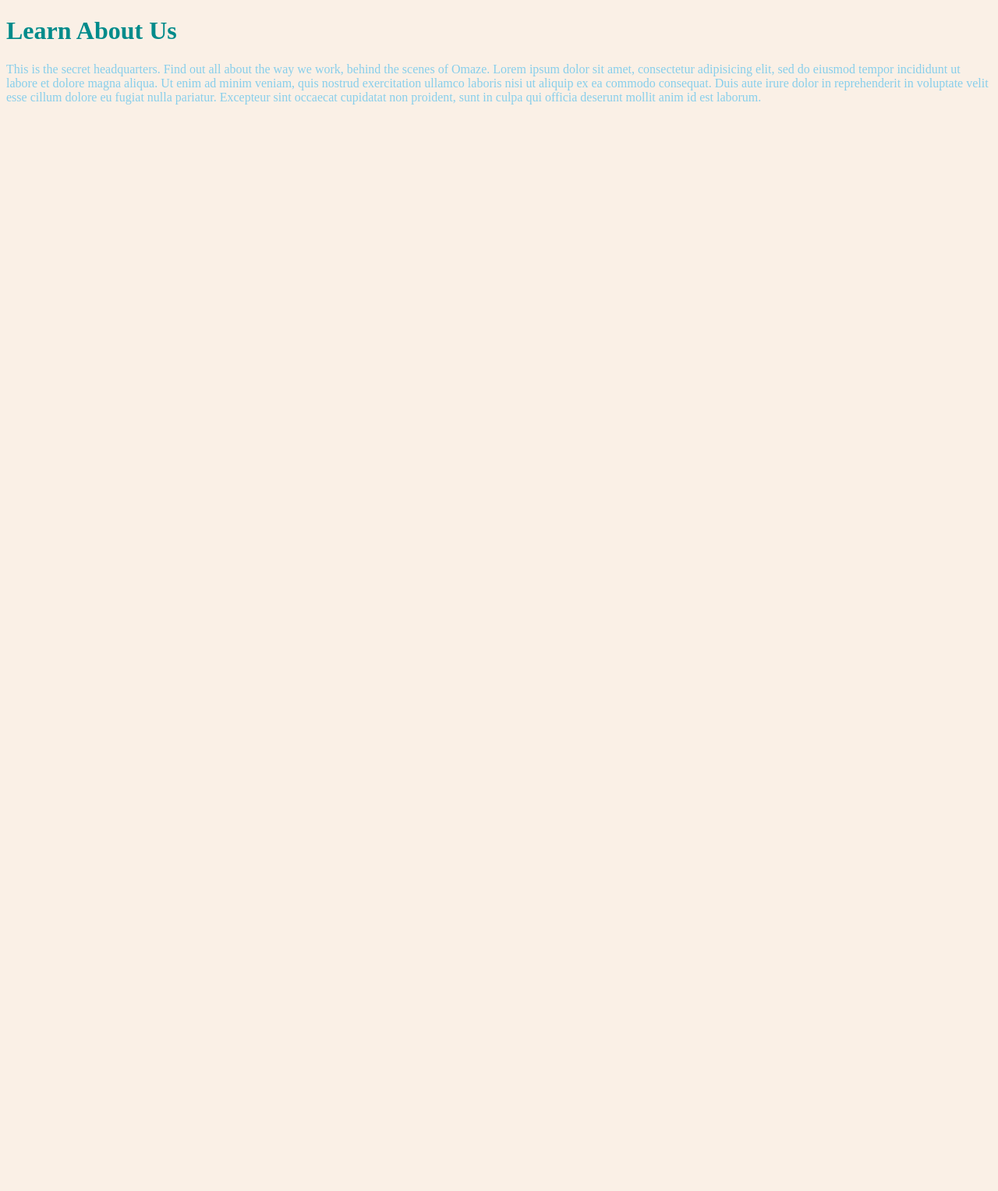
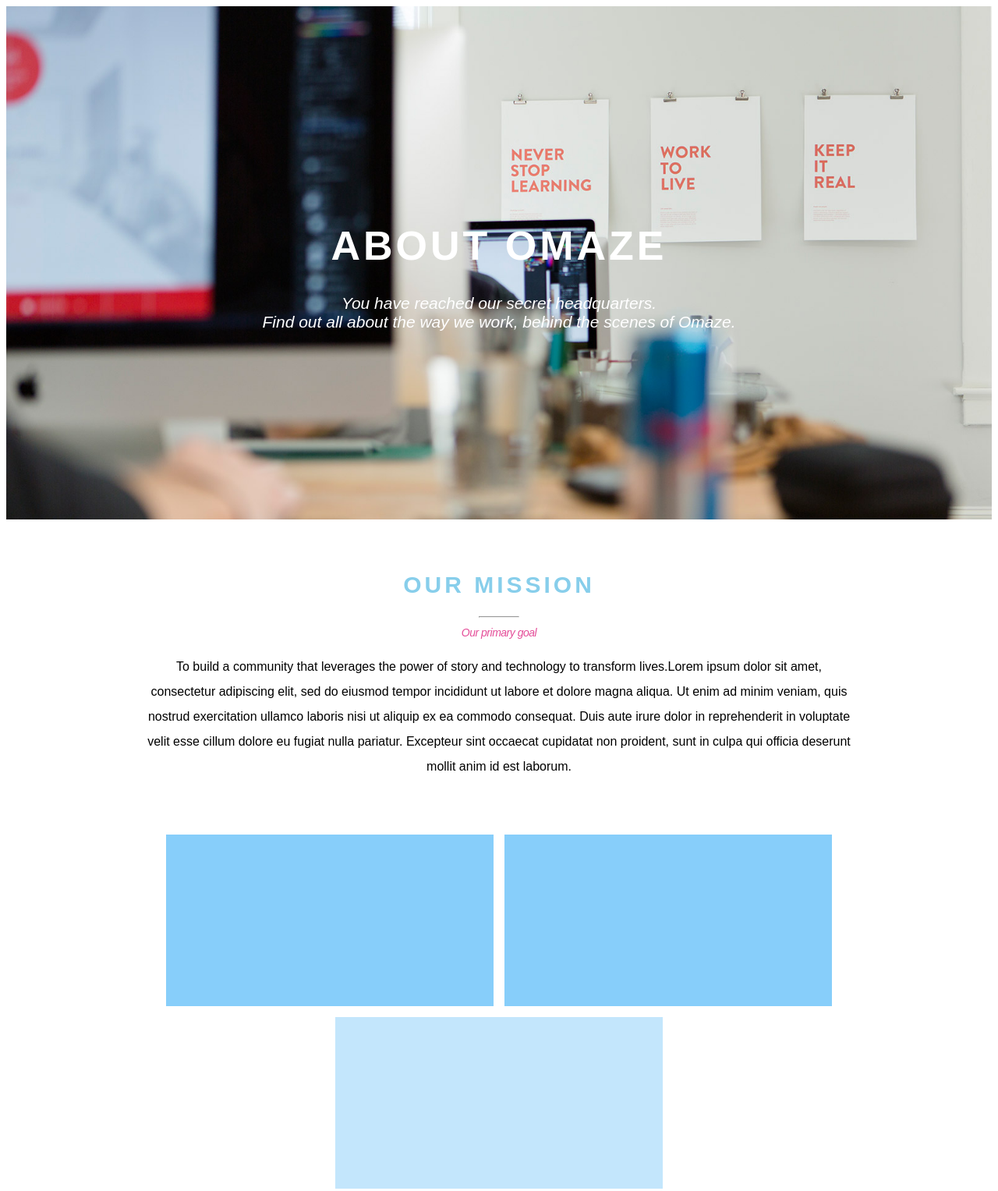
Before and after one commit to michelleink/michelleink.github.io, a plain HTML site: page unit_1/index3.html in a window 1280 px wide. Shown: the top 1527 px of the page at 78% size. Before the commit the page ends 800 px from the top, so only its background shows below. Drawn offline with Linux system fonts and the light colour scheme.

Commit message:
Building Hompage

```diff
--- a/unit_1/css/style.css
+++ b/unit_1/css/style.css
@@ -1,11 +1,113 @@
 body {
-    background-color: Linen;
+    background-color: White;
     color: white;
+    text-align: center;
 }
 
 h1 {
-    color: DarkCyan;
+    color: white;
+    font-family: "nevis", sans-serif;
+    font-size: 52px;
+    font-weight: bold;
+    text-transform: uppercase;
+    letter-spacing: 4px;
+    position: absolute;
+   	top: 250px;
+   	left: 0;
+   	width: 100%;
 }
+
+h2 {
+    color: white;
+    font-family: "proxima nova", sans-serif;
+    font-size: 21px;
+    font-weight: lighter;
+    font-style: italic;
+    position: absolute;
+   	top: 360px;
+   	left: 0;
+   	width: 100%;
+
+.image {
+   position: relative;
+   width: 100%; /* for IE 6 */
+}
+}
+
+h3 {
+    color: SkyBlue;
+    font-family: "proxima nova", sans-serif;
+    font-size: 30px;
+    font-weight: bold;
+    text-transform: uppercase;
+    letter-spacing: 4px;
+    line-height: 0;
+    padding-top: 50px;
+    padding-right: 180px;
+    padding-bottom: 10px;
+    padding-left: 180px;
+}
+
+.important {
+	font-size: 16px;
+	font-style: italic;
+}
+
+h4{
+	color: #e44d98;
+	font-family: "aleo", sans-serif;
+    font-size: 14px;
+    font-weight: lighter;
+    font-style: italic;
+    text-transform: none;
+    letter-spacing: -.5px;
+    line-height: 0;
+}
+hr{
+	width: 50px;
+	line-height: .2;
+}
+
 p {
-    color: SkyBlue;
+    color: black;
+    line-height: 2;
+    font-family: "proxima nova", sans-serif;
+    font-size: 16px;
+    font-weight: normal;
+    padding-top: 10px;
+    padding-right: 180px;
+    padding-bottom: 50px;
+    padding-left: 180px;
 }
+a {
+	color: black;
+	font-family: "proxima nova", sans-serif;
+	font-size: 12px;
+	font-weight: 800;
+	text-transform: uppercase;
+	letter-spacing: 1px;
+}
+div {
+	width: 420px;
+	height: 220px;
+	border: 0px solid black;
+	display: inline-block;
+	margin: 5px;
+	line-height: 10;
+
+}
+#name {
+	background: LightSkyBlue;
+}
+
+#hex {
+	background: #87CEFA;
+}
+
+#rgb {
+	background: rgba(135,206,250,.5);
+}
+img {
+    width: 100%;
+    height: auto;
+}
--- a/unit_1/index3.html
+++ b/unit_1/index3.html
@@ -9,12 +9,38 @@
 
 <body>
 		<link rel="stylesheet" type="text/css" href="css/style.css">
-		<h1>Learn About Us</h1>
-		<p>This is the secret headquarters. Find out all about the way we work, behind the scenes of Omaze. Lorem ipsum dolor sit amet, consectetur adipisicing elit, sed do eiusmod
-		tempor incididunt ut labore et dolore magna aliqua. Ut enim ad minim veniam,
-		quis nostrud exercitation ullamco laboris nisi ut aliquip ex ea commodo
-		consequat. Duis aute irure dolor in reprehenderit in voluptate velit esse
-		cillum dolore eu fugiat nulla pariatur. Excepteur sint occaecat cupidatat non
-		proident, sunt in culpa qui officia deserunt mollit anim id est laborum.</p>
+		<h1>ABOUT OMAZE</h1>
+		<img src="images/about_hero.jpg" alt="work life image">
+		<h2>You have reached our secret headquarters.<br>
+		Find out all about the way we work, behind the scenes of Omaze. </h2>
+
 
 	</body>
+		<h3>Our Mission</h3>
+		<hr>
+		<h4>Our primary goal</h4>
+		<p>To build a community that leverages the power of story and technology to transform lives.Lorem ipsum dolor sit amet, consectetur adipiscing elit, sed do eiusmod tempor incididunt ut labore et dolore magna aliqua. Ut enim ad minim veniam, quis nostrud exercitation ullamco laboris nisi ut aliquip ex ea commodo consequat. Duis aute irure dolor in reprehenderit in voluptate velit esse cillum dolore eu fugiat nulla pariatur. Excepteur sint occaecat cupidatat non proident, sunt in culpa qui officia deserunt mollit anim id est laborum.</p>
+
+
+
+		<div id="name"></div>
+		<div id="hex"></div>
+		<div id="rgb"></div>
+
+		<h3>Our Purpose</h3>
+		<hr>
+		<h4>The reason we exist</h4>
+		<p>To serve world chargers. Lorem ipsum dolor sit amet, consectetur adipiscing elit, sed do eiusmod tempor incididunt ut labore et dolore magna aliqua. Ut enim ad minim veniam, quis nostrud exercitation ullamco laboris nisi ut aliquip ex ea commodo consequat. Duis aute irure dolor in reprehenderit in voluptate velit esse cillum dolore eu fugiat nulla pariatur. Excepteur sint occaecat cupidatat non proident, sunt in culpa qui officia deserunt mollit anim id est laborum.</p>
+
+		<img src="images/full_2.jpg" alt="Our Office">
+
+		<h3>Our Story</h3>
+		<hr>
+		<h4>How it all began</h4>
+		<p>A short while back, Matt and Ryan went to a benefit that Magic Johnson was hosting for the Boys & Girls Club of America.These guys are really big Magic fans. And when we say really big, we mean Matt cried so hard after they lost game 1 of the 1988 NBA Finals, his parents let him stay home from school the next day. He was 12.So you could imagine how pumped they were for the chance to join their childhood hero courtside at a Laker game and then get dinner after. They thought about how amazing it would be to win, to hang out with the man they idolized, to ask him everything about everything...And then the auction got started. As broke college students, Matt and Ryan could do nothing but watch helplessly as the bidding reached $15,000.
+
+		On the drive home, they couldn't stop talking about it. Why should life's most amazing experiences only go to the rich? How could the most awesome prize in the history of mankind (they'r'e really big Magic fans) only raise $15,000 for such a great cause? That's when it hit them. What if they made these same types of opportunities available online, and for a mere $10 donation anyone could have a chance at winning? More people would get involved, plus you would raise a lot more money for these amazing causes.</p>
+
+		<p class="important">And here we are.</p>
+
+		<a href="mailto:weloveyou@omaze.com">Contact Us : weloveyou@omaze.com</a>
```
Also changed, not shown: unit_3/Part 6/schoolannouncement.html (added, +32 -0 lines), unit_1/images/about_hero.jpg (added), unit_1/images/atcomputer.jpeg (added), unit_1/images/full_2.jpg (added), unit_1/images/fulloffice.jpeg (added), unit_1/images/manatcomputer.jpg (added), unit_1/images/teamwork.jpeg (added), unit_3/deskview.jpg (added), unit_3/images/atcomputer.jpeg (added), unit_3/images/fulloffice.jpeg (added), unit_3/images/manatcomputer.jpg (added), unit_3/images/teamwork.jpeg (added).
